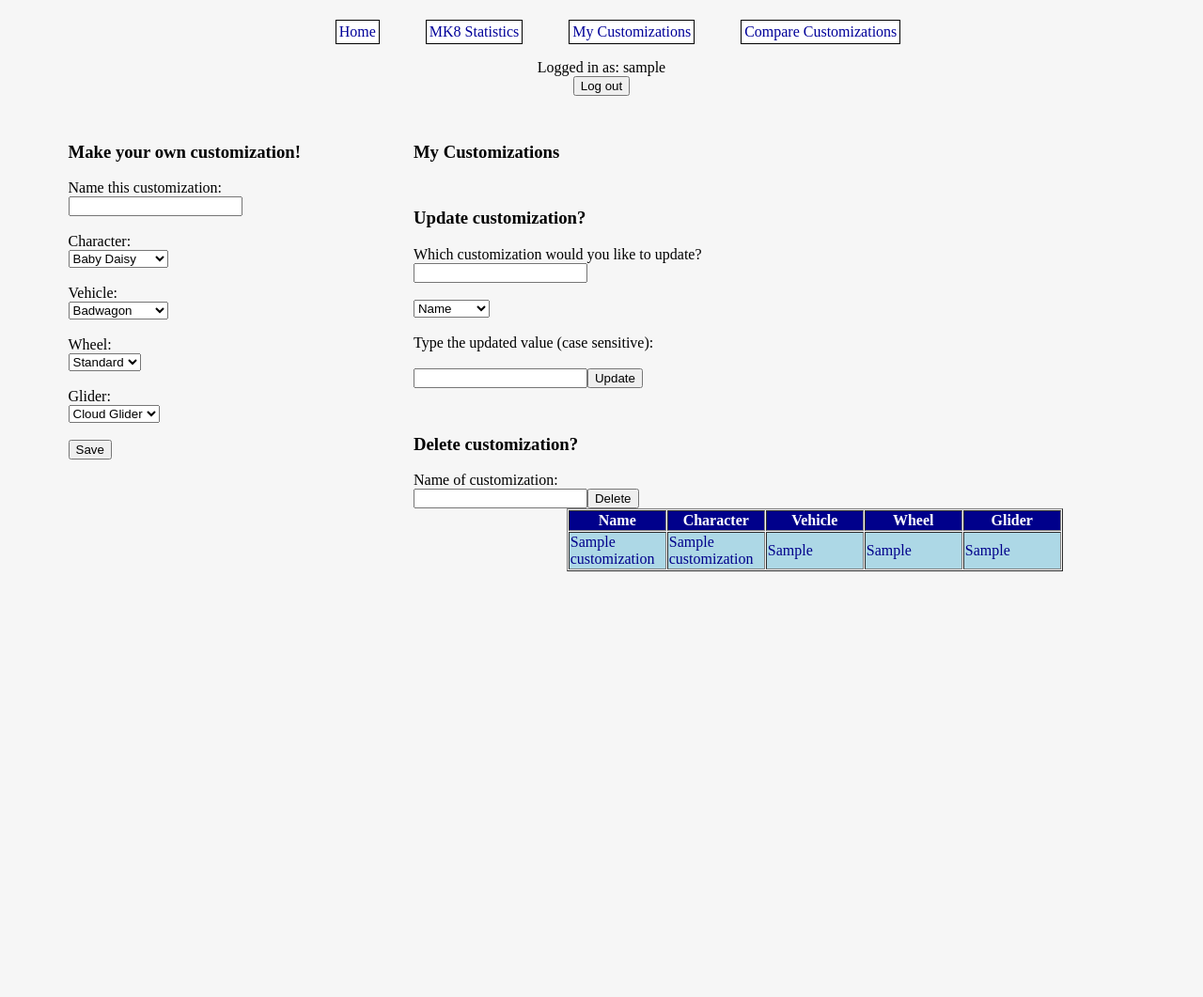
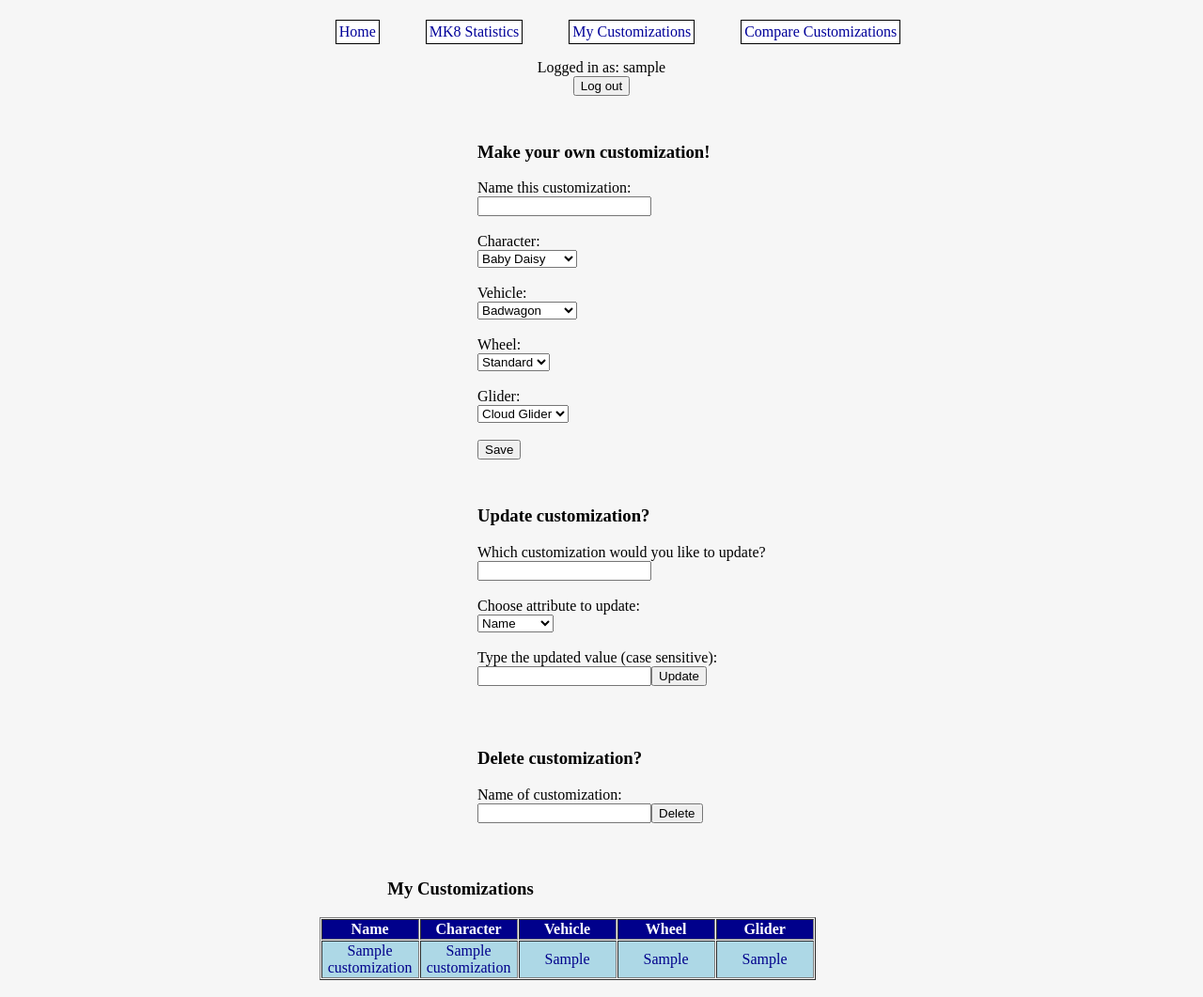
Before and after one commit to cj-dale/mk8, a PHP site: page /customizations.php in a window 1280 px wide. Shown: the part 292-1353 px from the top of the page at 94% size. Before the commit the page ends 900 px from the top, so only its background shows below. Run offline with PHP 8.4, Linux system fonts and the light colour scheme; the visitor is signed in with stand-in values (Sample User, id 1); data comes from the database, SQL or seed files in the repository; tables that the repository leaves empty hold one stand-in row (values such as "Sample post").

Commit message:
update needs work

```diff
--- a/customizations.php
+++ b/customizations.php
@@ -33,8 +33,8 @@ session_start();
         </form>
     <?php endif; ?>
 
-    <div style="display: flex; justify-content: center;">
-        <div style="text-align: left; margin-right: 120px;">
+    <div class="container" text-align="left">
+        <div style="flex: 1; text-align: left; margin-left: 500px">
             <h3>Make your own customization!</h3>
             <form method="post" action="customizations.php">
                 <input type="hidden" name="form_id" value="form1">
@@ -111,10 +111,67 @@ session_start();
                     }
                 }
             }
+
+            echo ('<h3>Update customization?</h3>');
+            echo ('<form method="POST"><input type= "hidden" name="form_id" value="form3">');
+            echo ('<label for="update">Which customization would you like to update?</label><br>
+            <input type="text" name="update">
+            ');
+            echo ('<br><br><label for="update1">Choose attribute to update:</label><br>
+            <select name="update1">
+            <option value ="name">Name</option>
+            <option value ="character_name">Character</option>
+            <option value ="vehicle">Vehicle</option>
+            <option value ="wheel">Wheel</option>
+            <option value ="glider">Glider</option>
+            </select>
+            ');
+            echo ('<br><br><label for="update2">Type the updated value (case sensitive):</label>
+            <br><input type="text" name="update2"><input type="submit" value="Update">
+        ');
+
+
+
+            echo ('</form><form method="POST"><input type= "hidden" name="form_id" value="form2"><br><h3> Delete customization?</h3>');
+            echo '<label for="delete">Name of customization:</label><br><input type="text" name="delete"><input type="submit" value="Delete"></form></div>';
+            if ($_SERVER['REQUEST_METHOD'] == 'POST') {
+                if (isset($_POST['form_id'])) {
+                    if ($_POST['form_id'] == 'form3') {
+                        if (isset($_POST['update1']) && isset($_POST['update2']) && isset($_POST['update'])) {
+                            $username = $_SESSION['username'];
+                            $name = $_POST['update'];
+                            $attribute = $_POST['update1'];
+                            $option = $_POST['update2'];
+                            $statement = $connection->prepare('UPDATE customizations SET $attribute = ? WHERE username=? AND customization_name = ?');
+                            $statement->bind_param('sss', $option, $username, $name);
+                            if (!$statement->execute()) {
+                                $error_message = mysqli_error($connection);
+                                echo "Error: " . $error_message;
+                            }
+                            $statement->execute();
+
+                        }
+
+                    } else if ($_POST['form_id'] == 'form2') {
+                        if (isset($_POST['delete'])) {
+                            $username = $_SESSION['username'];
+                            $name = $_POST['delete'];
+
+                            $customization_name = $row['customization_name'];
+                            $statement = $connection->prepare('DELETE FROM customizations WHERE username=? AND customization_name = ?');
+                            $statement->bind_param('ss', $username, $name);
+                            $statement->execute();
+
+                        }
+                    }
+                }
+                //header("Location: customizations.php");
+            }
+
+
             ?>
-        </div>
-        <div style="text-align: left
-        ">
+
+            <div class="column" style="margin-right: 300px;" ;>
                 <h3>My Customizations</h3>
                 <?php
 
@@ -162,59 +219,9 @@ session_start();
                     }
                 }
 
-            echo('<h3>Update customization?</h3>');
-            echo('<form method="POST"><input type= "hidden" name="form_id" value="form2">');
-            echo('<label for="update">Which customization would you like to update?</label><br>
-            <input type="text" name="update">
-            ');
-            echo('<br><br><label for="update1"><Choose attribute to update:</label>
-            <select name="update1">
-            <option value ="name">Name</option>
-            <option value ="character_name">Character</option>
-            <option value ="vehicle">Vehicle</option>
-            <option value ="wheel">Wheel</option>
-            <option value ="glider">Glider</option>
-            </select>
-            ');
-            echo('<br><br><label for="update2">Type the updated value (case sensitive):</label><br>
-            <br><input type="text" name="update2"><input type="submit" value="Update">
-        ');
-
-
-
-
-            echo('<br><h3> Delete customization?</h3>');
-            echo '<label for="delete">Name of customization:</label><br><input type="text" name="delete"><input type="submit" value="Delete"></form></div>';
-            if ($_SERVER['REQUEST_METHOD'] == 'POST') {
-                if (isset($_POST['form_id'])) {
-                    if ($_POST['form_id'] == 'form2') {
-                        if (isset($_POST['update1']) && isset($_POST['update2'])&& isset($_POST['update'])){
-                            $username = $_SESSION['username'];
-                            $name = $_POST['update'];
-                            $attribute = $_POST['update1'];
-                            $option = $_POST['update2'];
-                            $statement = $connection->prepare('UPDATE customizations SET ? = ? WHERE username=? AND customization_name = ?');
-                            $statement->bind_param('ssss', $attribute, $option, $username, $name);
-                            $statement->execute();
-                            header("Location: customizations.php");
-                        }
-                        if (isset($_POST['delete'])) {
-                            $username = $_SESSION['username'];
-                            $name = $_POST['delete'];
-
-                            $customization_name = $row['customization_name'];
-                            $statement = $connection->prepare('DELETE FROM customizations WHERE username=? AND customization_name = ?');
-                            $statement->bind_param('ss', $username, $name);
-                            $statement->execute();
-                            header("Location: customizations.php");
-                        }
-                    }
-                }
-            }
-
-
                 ?>
-
+            </div>
+        </div>
 </body>
 
 </html>
--- a/mk8.css
+++ b/mk8.css
@@ -80,3 +80,13 @@ h3{
     float: right;
     margin-right: 10%;
   }
+  .container {
+    display: flex;
+    flex-wrap: wrap;
+  }
+
+  .column {
+    flex: 1;
+    padding: 10px;
+    box-sizing: border-box;
+  }
```
Lines whose indentation alone changed are shown as unchanged.
